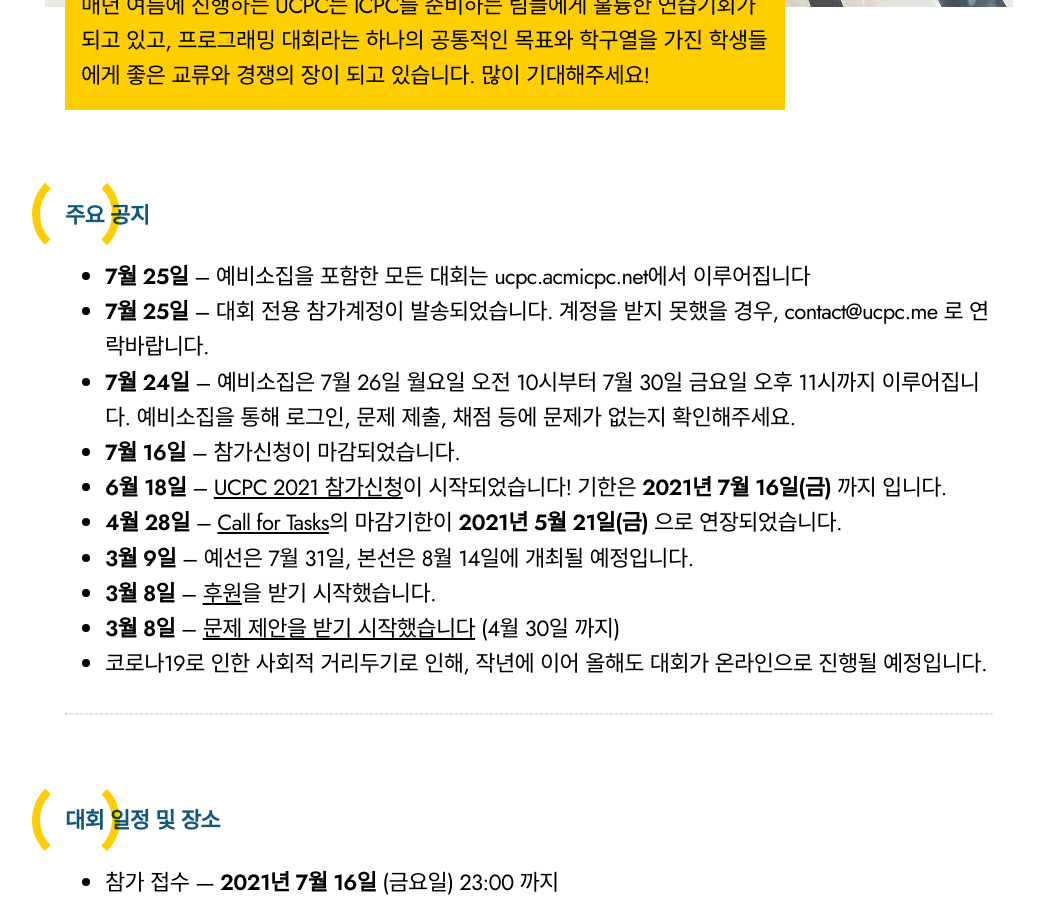
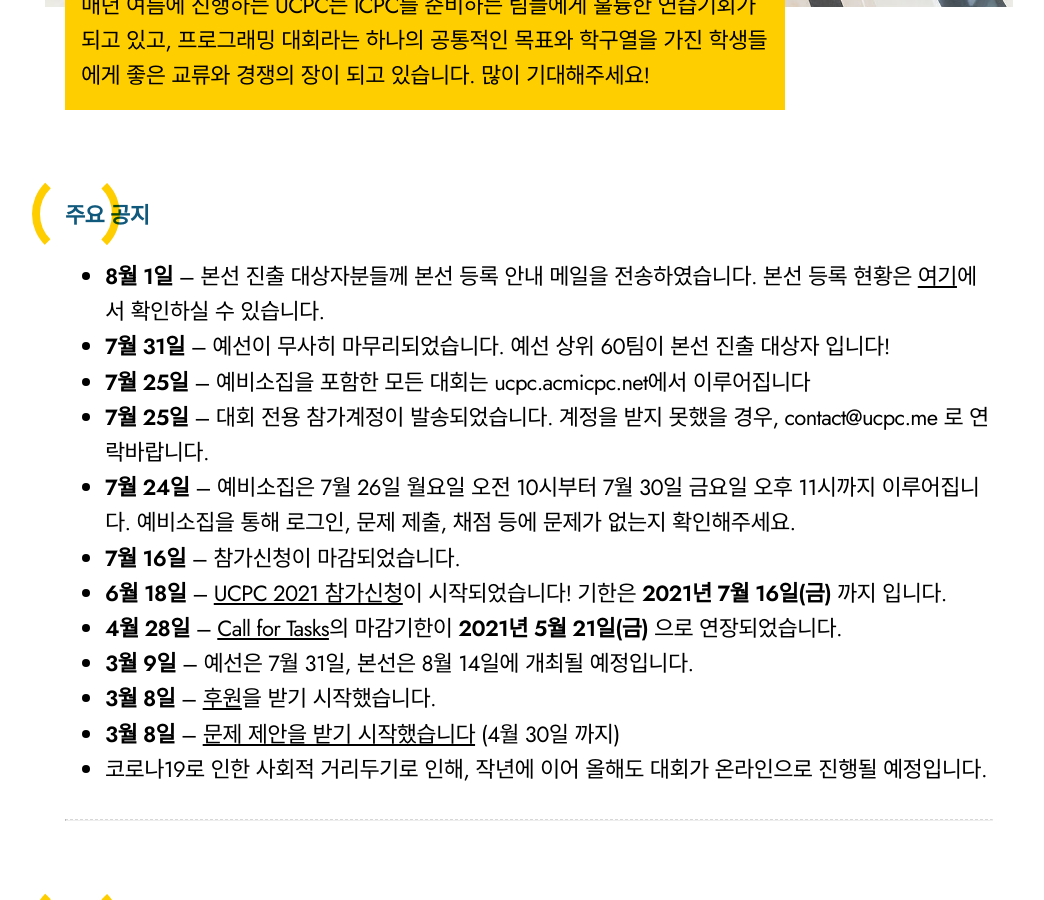
Before and after one commit to ucpcc/2021, a Jekyll site: the page built from index.md, in a window 1280 px wide and 900 px high, scrolled down 1208 px. Shown: the whole window, without its empty margins (111-1155 px from the left). Built offline with Jekyll 4.4.1, drawn with Linux system fonts in a browser that asks for light colours.

Commit message:
Update index.md

```diff
--- a/index.md
+++ b/index.md
@@ -4,6 +4,8 @@ title: UCPC 2021
 ---
 
 ## 주요 공지
+- **8월 1일** -- 본선 진출 대상자분들께 본선 등록 안내 메일을 전송하였습니다. 본선 등록 현황은 [여기](https://docs.google.com/spreadsheets/u/6/d/e/2PACX-1vR-MRiCs94yYMasoHWXGVpcFoA20A_hBBrEh-5K4dA9x-hWEuCMeG3Pt9IyiWyVTn6bbaGy8G8NfVpB/pubhtml?gid=0&single=true)에서 확인하실 수 있습니다.
+- **7월 31일** -- 예선이 무사히 마무리되었습니다. 예선 상위 60팀이 본선 진출 대상자 입니다!
 - **7월 25일** -- 예비소집을 포함한 모든 대회는 ucpc.acmicpc.net에서 이루어집니다
 - **7월 25일** -- 대회 전용 참가계정이 발송되었습니다. 계정을 받지 못했을 경우, contact@ucpc.me 로 연락바랍니다.
 - **7월 24일** -- 예비소집은 7월 26일 월요일 오전 10시부터 7월 30일 금요일 오후 11시까지 이루어집니다. 예비소집을 통해 로그인, 문제 제출, 채점 등에 문제가 없는지 확인해주세요.
```
